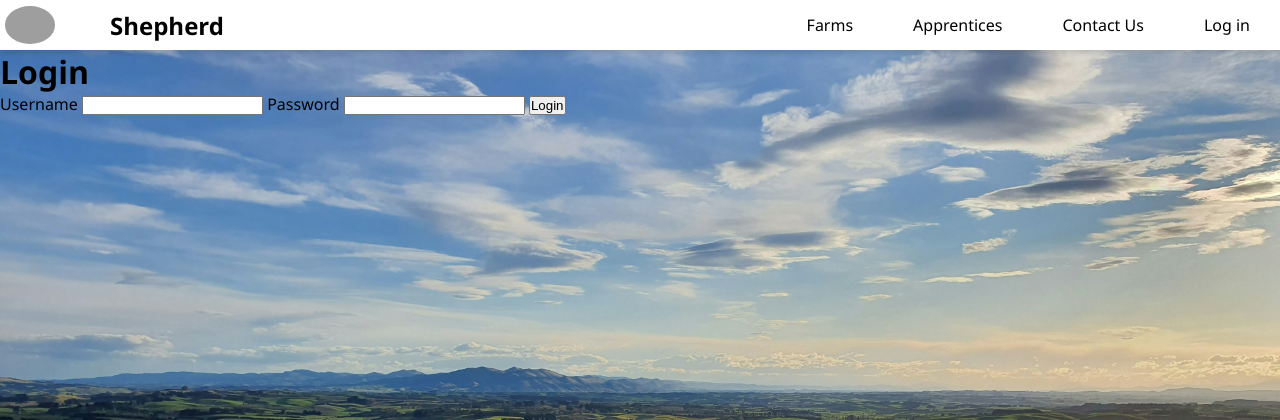
After one commit to MrWardKKHS/shepherd, a Flask app: page /login in a window 1280 px wide. The commit adds this page. Shown: the top 420 px of the page. Run offline with Flask 3, Linux system fonts and the light colour scheme; parts of the project's set-up code (start-up, migrations or seed data) failed here and were passed over; grey boxes are pictures that could not be loaded.

Commit message:
login page added

```diff
--- a/app.py
+++ b/app.py
@@ -1,4 +1,4 @@
-from flask import Flask, render_template, abort
+from flask import Flask, render_template, abort, session, request, redirect, flash
 from livereload import Server
 import sqlite3
 
@@ -6,16 +6,44 @@ DB = 'db.db'
 
 app = Flask(__name__)
 app.debug = True
+app.config['SECRET_KEY'] = "MyReallySecretKey"
 
-def query_db(sql, one=False):
+def query_db(sql, args=(), one=False):
     con = sqlite3.connect(DB)
     con.row_factory = sqlite3.Row
     cursor = con.cursor()
-    cursor.execute(sql)
+    cursor.execute(sql, args)
     if one:
         return cursor.fetchone()
     else:
         return cursor.fetchall()
+
+
+@app.route('/login', methods=["GET","POST"])
+def login():
+    #if the user posts a username and password
+    if request.method == "POST":
+        #get the username and password
+        username = request.form['username']
+        password = request.form['password']
+        #try to find this user in the database- note- just keepin' it simple so usernames must be unique
+        sql = "SELECT * FROM user WHERE username = ?"
+        user = query_db(sql=sql,args=(username,),one=True)
+        if user:
+            #we got a user!!
+            #check password matches-
+            if check_password_hash(user[2],password):
+                #we are logged in successfully
+                #Store the username in the session
+                session['user'] = user
+                flash("Logged in successfully")
+            else:
+                flash("Password incorrect")
+        else:
+            flash("Username does not exist")
+    #render this template regardles of get/post
+    return render_template('login.html')
+
 
 @app.route('/')
 def index():
--- a/static/styles/styles.css
+++ b/static/styles/styles.css
@@ -53,6 +53,7 @@ nav img {
     width: 50px;
     height: auto;
     padding: 5px;
+    border-radius: 50%;
 }
 
 nav .container {
@@ -130,9 +131,10 @@ section {
     margin-right: 0.5rem;
 }
 
+
 .how-it-works-card img{
     width: 40px;
-    padding-right: 0.5rem;
-    padding-bottom: 0.5rem;
+    margin-right: 0.5rem;
+    margin-bottom: 0.5rem;
     border-radius: 50%;
 }
--- a/templates/base.html
+++ b/templates/base.html
@@ -8,6 +8,17 @@
 </head>
 <body>
     {% include 'nav.html' %}
+
+    {% with messages = get_flashed_messages() %}
+        {% if messages %}
+            <ul>
+                {% for message in messages %}
+                    <li>{{ message }}</li>
+                {% endfor %}
+            </ul>
+        {% endif %}
+    {% endwith %}
+
     {% block content %}
     {% endblock %}
     {% include 'footer.html' %}
--- /dev/null
+++ b/templates/login.html
@@ -0,0 +1,16 @@
+{% extends 'base.html' %}
+
+{% block content %}
+
+<h1>Login</h1>
+<!-- A form to login with -->
+<!-- POST to the LOGIN route this is set by the action value -->
+<form action="/login" method="post">
+    <label for="username">Username</label>
+    <input type="text" name="username">
+    <label for="password">Password</label>
+    <input type="password" name="password">
+    <button type="submit">Login</button>
+</form>
+
+{% endblock %}
--- a/templates/nav.html
+++ b/templates/nav.html
@@ -6,7 +6,7 @@
             <li><a href="/farmers">Farms</a></li>
             <li><a href="#">Apprentices</a></li>
             <li><a href="/contact">Contact Us</a></li>
-            <li class="login"><a href="#">Log in</a></li>
+            <li class="login"><a href="/login">Log in</a></li>
         </ul>
     </div>
 </nav>
```
